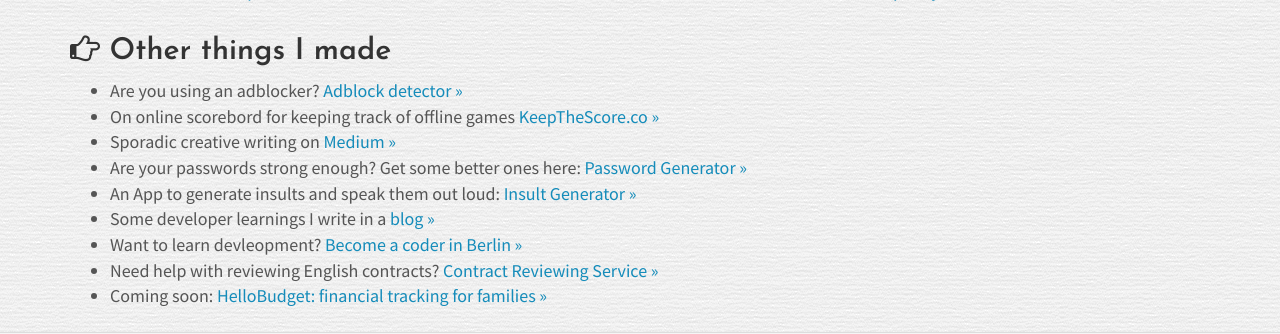
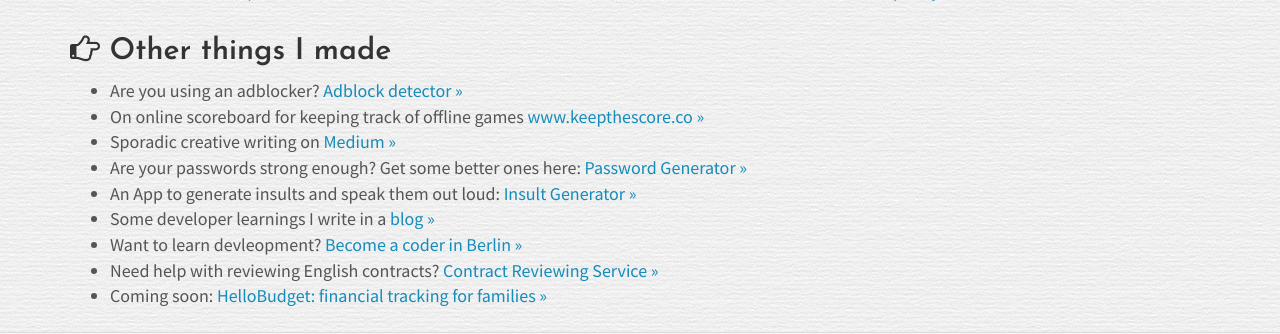
Before and after one commit to caspii/casparwre.de, a Jekyll site: the page built from index.html, in a window 1280 px wide. Shown: the part 502-836 px from the top of the page. Built offline with Jekyll 4.4.1, drawn with Linux system fonts in a browser that asks for light colours.

Commit message:
Fixed url

```diff
--- a/index.html
+++ b/index.html
@@ -62,7 +62,7 @@
             <h2><i class="fa fa-hand-o-right"></i> Other things I made</h2>
             <ul>
                 <li> Are you using an adblocker?<a href="/adblock-detector/"> Adblock detector &raquo;</a></li>
-                <li> On online scorebord for keeping track of offline games <a href="http://keepthescore.co">KeepTheScore.co &raquo;</a></li>
+                <li> On online scoreboard for keeping track of offline games <a href="http://keepthescore.co">www.keepthescore.co &raquo;</a></li>
                 <li> Sporadic creative writing on <a href="https://medium.com/@casparwrede/">Medium &raquo;</a></li>
                 <li> Are your passwords strong enough? Get some better ones here: <a href="/passwords/">Password Generator &raquo;</a></li>
                 <li> An App to generate insults and speak them out loud: <a href="https://play.google.com/store/apps/details?id=de.casparwre.insult&referrer=utm_source%3Dcasparwred.de%26utm_medium%3Dbutton">Insult Generator &raquo;</a> </li>
```
